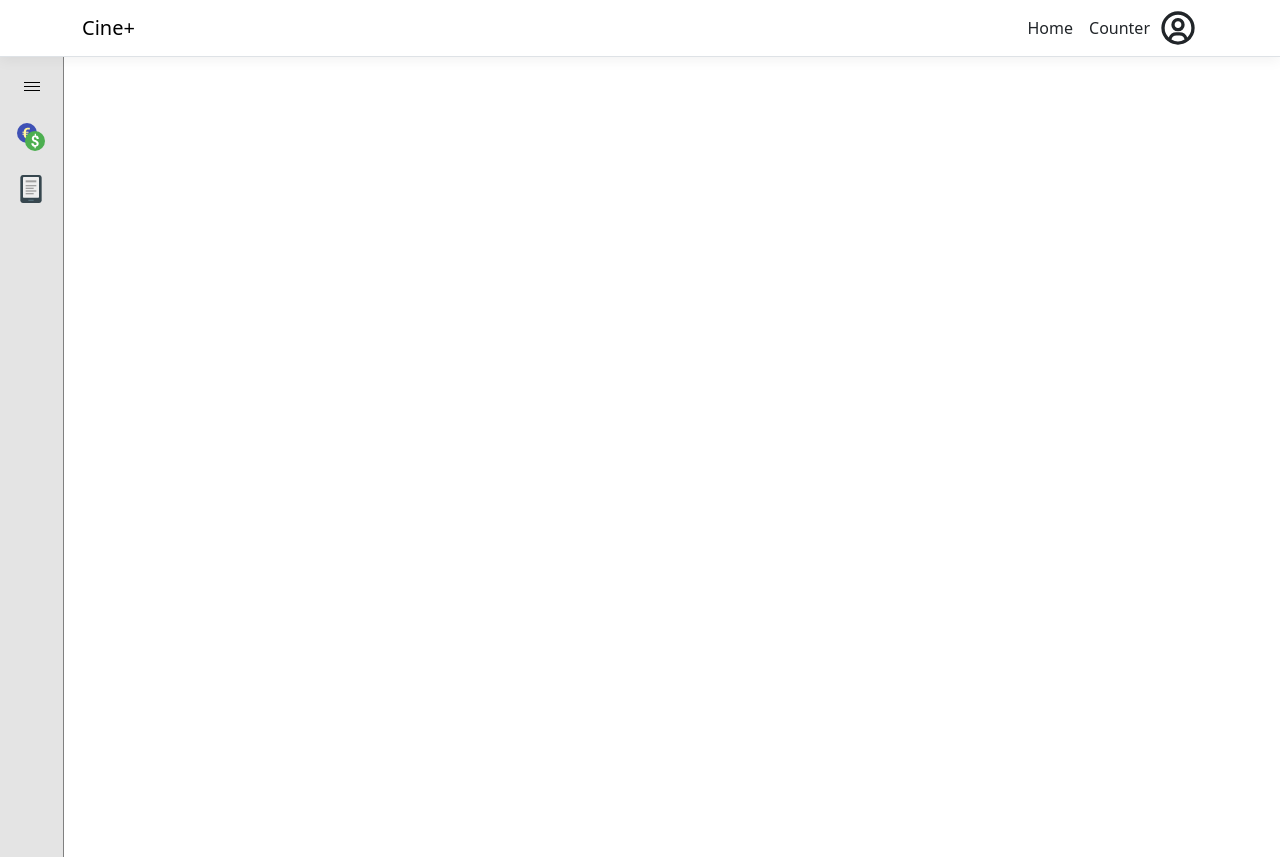
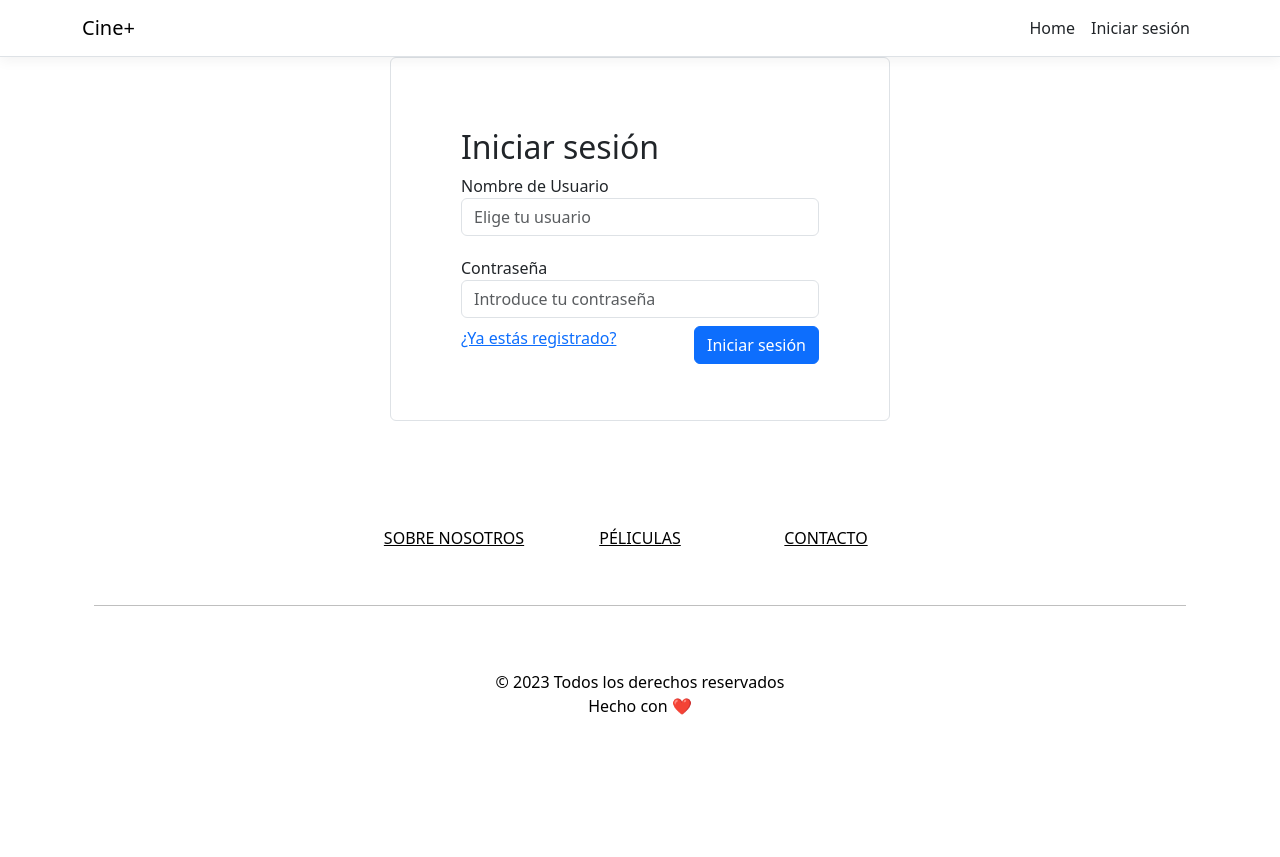
Before and after one commit to RogerMo01/cineplus, a React (Create React App) app in the folder ClientApp/: page /log-in in a window 1280 px wide. After the commit the page ends 800 px from the top, so only its background shows below. Built offline with nearby package versions, Linux system fonts and the light colour scheme.

Commit message:
feat: Change routes and navmenu items

```diff
--- a/ClientApp/src/Switch.tsx
+++ b/ClientApp/src/Switch.tsx
@@ -8,13 +8,14 @@ import UnknownNavLinks from "./UnknownNavLinks";
 import { UserData } from "./types/types";
 import TicketsellerNavList from "./TicketsellerNavList";
 import TicketsellerRoutes from "./TicketsellerRoutes";
+import Footer from "./components/Footer";
 
 
 function Switch() {
 
 
   // 🚨🚨🚨🚨🚨 Logic of token authorization 🚨🚨🚨🚨🚨
-  var role = "seller";
+  var role = "unknown";
 
 
   // 🛑🛑🛑 GET request of manager info 🛑🛑🛑
@@ -37,6 +38,7 @@ function Switch() {
               return <Route key={index} {...rest} element={element} />;
             })}
           </Routes>
+          <Footer/>
         </Layout>
       )}
       {role === "admin" && (
--- a/ClientApp/src/UnknownNavLinks.ts
+++ b/ClientApp/src/UnknownNavLinks.ts
@@ -6,18 +6,6 @@ const UnknownNavLinks: NavLinkRoute[] = [
     route: "/",
   },
   {
-    name: "Counter",
-    route: "/counter",
-  },
-  {
-    name: "Fetch",
-    route: "/fetch-data",
-  },
-  {
-    name: "Registrarse",
-    route: "/sign-up",
-  },
-  {
     name: "Iniciar sesión",
     route: "/log-in",
   },
--- a/ClientApp/src/components/Home.tsx
+++ b/ClientApp/src/components/Home.tsx
@@ -13,8 +13,7 @@ import imagen5 from './pexels-angello-13111754.jpg';
 //@ts-ignore
 import imagen6 from './pexels-linda-gschwentner-11718584.jpg';
 //@ts-ignore
-import imagen7 from './pexels-pavel-danilyuk-7234446.jpg';
-import Footer from './Footer';
+// import imagen7 from './pexels-pavel-danilyuk-7234446.jpg';
 
 function ReservaButton() {
   const islocalTesting = process.env.REACT_APP_LOCAL_TESTING;
@@ -24,7 +23,6 @@ function ReservaButton() {
   const home = (islocalTesting) ? `https://localhost:${port}` : `https://${networkIp}:${port}`;
 
   function handleClick() {
-    alert(home);
     window.location.href = home + '/log-in';
   }
 
@@ -88,7 +86,7 @@ export class Home extends Component {
             </p>
           </div>
           <div className='col-md-4'>
-            <img src={imagen7} alt='cine+7' className='img-fluid imagen' />
+            <img src={imagen2} alt='cine+7' className='img-fluid imagen' />
           </div>
         </div>
         <div className='row mt-5'>
@@ -110,7 +108,6 @@ export class Home extends Component {
             <ReservaButton />
           </div>
         </div>
-        <Footer/>
       </div>
     );
   }
--- a/ClientApp/src/components/LogInForm.tsx
+++ b/ClientApp/src/components/LogInForm.tsx
@@ -4,6 +4,7 @@ import PasswordInput from "./PasswordInput";
 import { ToastContainer, toast } from "react-toastify";
 import { NavLink } from "react-router-dom";
 import Post from "./ProcessPost";
+import "./SignUpForm.css";
 
 function LogInForm() {
   const [username, setUsername] = useState("");
--- a/ClientApp/src/components/LogInPage.tsx
+++ b/ClientApp/src/components/LogInPage.tsx
@@ -1,8 +1,13 @@
 import React from "react";
 import LogInForm from "./LogInForm";
+import { Container } from "reactstrap";
 
 function LogInPage() {
-  return <LogInForm />
+  return (
+    <Container>
+      <LogInForm />
+    </Container>
+  );
 }
 
 export default LogInPage;
```
Also changed, not shown: ClientApp/src/AppRoutes.tsx (+0 -12 lines).
